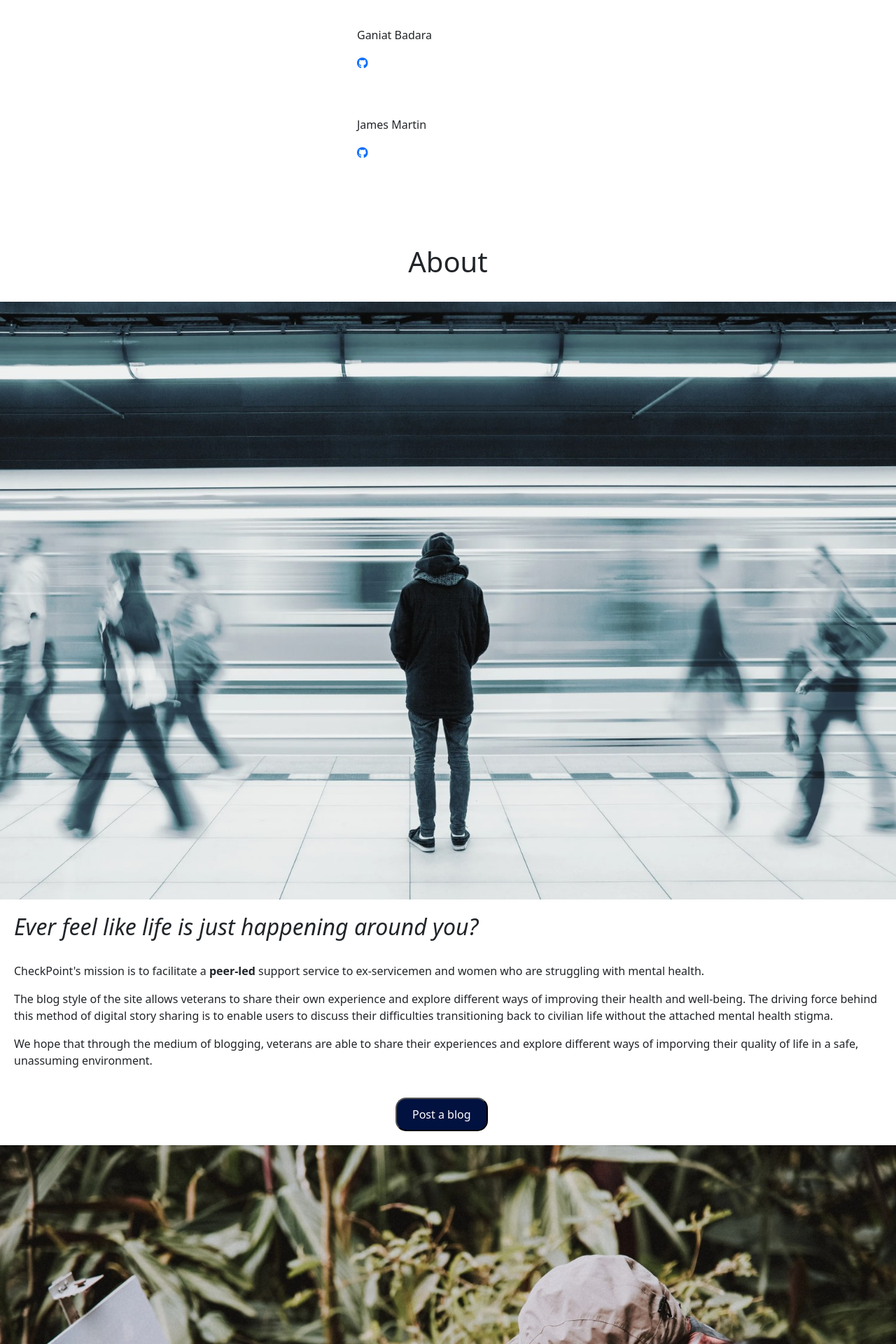
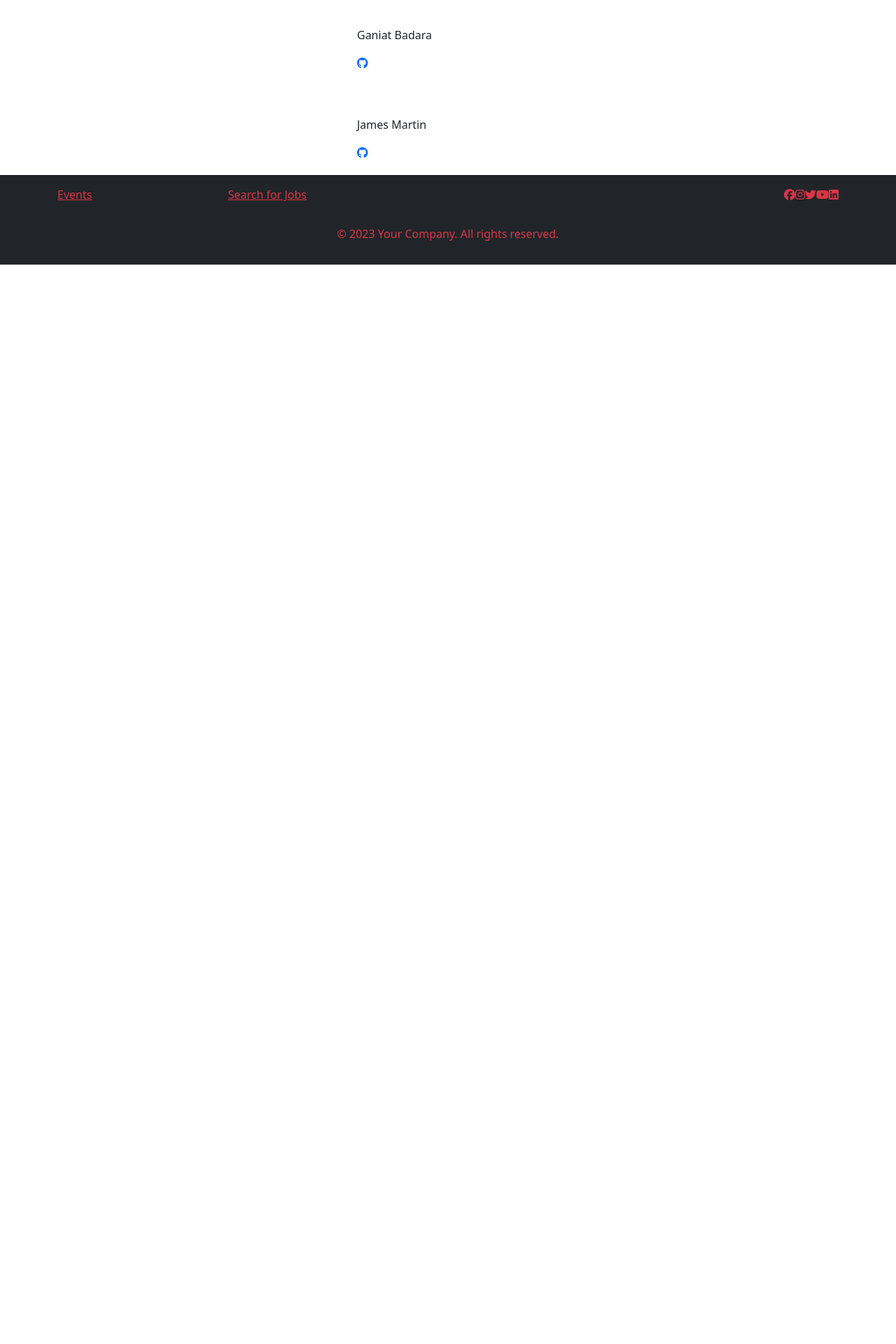
Before and after one commit to llewellynksj/CheckpointSite, a Django app: page /about/ in a window 1280 px wide. Shown: the part 3434-5354 px from the top of the page at 70% size. After the commit the page ends 3812 px from the top, so only its background shows below. Run offline with Django 3.2, Linux system fonts and the light colour scheme; some libraries are stand-ins or nearby versions.

Commit message:
"Remove duplicated information"

```diff
--- a/templates/includes/about.html
+++ b/templates/includes/about.html
@@ -2,14 +2,17 @@
 {% load static %}
 
 {% block content %}
+<!-- spacer section to push body below the nav bar -->
 <div class="spacer">
     &nbsp;
 </div>
 
+<!-- page title -->
 <div>
     <h1 class="page-title">About</h1>
 </div>
-<!-- About us section -->
+
+<!-- about us section -->
 <section class="flex-container">
     <img class="about-img" src="../../static/images/city_life.webp" alt="A man stands with his back to the camera while busy city life is happening around him">
     <div class="about-text">
@@ -25,82 +28,7 @@
 </section>
 
 
-<!-- What CheckPoint offers section -->
-<section class="flex-container about-section-2">
-    <img class="about-img" src="../../static/images/art.webp" alt="Two people sit painting on a canvas">
-    <div class="about-text">
-        <h3>How can CheckPoint help?</h3>
-        <p>Storytelling and art has been part of the human experience for generations. Stories are powerful and by telling your story you are able to spark conversations, create lasting relationships, and have the ability to voice your thoughts and ideas and have others listen and connect. Sometimes what we want to express cannot be expressed wholeheartedly through words and this is where art comes to play. You do not have to be an artist to create a work of art. You can use a variety of art tools; anything that you feel comfortable using and just express yourself. There is no judgement here.</p>
-        <p>CheckPoint allows you to write your story and/or digitally add your art. You can do this by taking a picture of your work and uploading it and/or write a blog post. Remember this is your space.</p>
-        <div class="button-container">
-            <button>Share your art</button>
-        </div>
-    </div>
-</section>
-
-
-<!-- CheckPoint creators section -->
-<section class="flex-container about-section-3">
-    <div>
-        <h3>Created by</h3>
-        <p>This website has been created by team Karma Bytes as part of the April 2023 <a href="https://codeinstitute.net/" target="_blank" rel="noopener" aria-label="visit the Code Institute website (opens in new tag)">Code Institute</a> Hackathon, in association with <a href="https://www.trustinsoda.com/" target="_blank" rel="noopener" aria-label="visit the Trust in SODA website (opens in new tag)">Trust in Soda</a> and <a href="https://www.ex-militarycareers.com/" target="_blank" rel="noopener" aria-label="visit the Ex-Military Careers website (opens in new tag)">Ex-Military Careers</a></p>
-    </div>
-    <div>
-        <div class="flex-container team">
-            <div>
-                <img class="profile-img" src="../../static/images/vasi.webp" alt="Headshot photo of team member Vasi">
-                <p>Vasilica Pavaloi</p>
-                <a href="#"><i class="fa-brands fa-github"></i></a>
-            </div>
-            <div>
-                <img class="profile-img" src="../../static/images/amanda.webp" alt="Headshot photo of team member Amanda">
-                <p>Amanda Pita</p>
-                <a href="#"><i class="fa-brands fa-github"></i></a>
-            </div>
-            <div>
-                <img class="profile-img" src="../../static/images/kate.webp" alt="Headshot photo of team member Kate">
-                <p>Kate Llewellyn</p>
-                <a href="#"><i class="fa-brands fa-github"></i></a>
-            </div>
-        </div>
-        <div class="flex-container team">
-            <div>
-                <img class="profile-img" src="" alt="">
-                <p>Ganiat Badara</p>
-                <a href="#"><i class="fa-brands fa-github"></i></a>
-            </div>
-            <div>
-                <img class="profile-img" src="" alt="">
-                <p>James Martin</p>
-                <a href="#"><i class="fa-brands fa-github"></i></a>
-            </div>
-        </div>
-    </div>
-</section>
-<div class="spacer">
-    &nbsp;
-</div>
-
-<div>
-    <h1 class="page-title">About</h1>
-</div>
-<!-- About us section -->
-<section class="flex-container">
-    <img class="about-img" src="../../static/images/city_life.webp" alt="A man stands with his back to the camera while busy city life is happening around him">
-    <div class="about-text">
-        <h2><em>Ever feel like life is just happening around you?</em></h2>
-        <br>
-        <p>CheckPoint's mission is to facilitate a <strong>peer-led</strong> support service to ex-servicemen and women who are struggling with mental health.</p>
-        <p>The blog style of the site allows veterans to share their own experience and explore different ways of improving their health and well-being. The driving force behind this method of digital story sharing is to enable users to discuss their difficulties transitioning back to civilian life without the attached mental health stigma.</p>
-        <p>We hope that through the medium of blogging, veterans are able to share their experiences and explore different ways of imporving their quality of life in a safe, unassuming environment.</p>
-        <div class="button-container">
-            <button>Post a blog</button>
-        </div>
-    </div>
-</section>
-
-
-<!-- What CheckPoint offers section -->
+<!-- what CheckPoint offers section -->
 <section class="flex-container about-section-2">
     <img class="about-img" src="../../static/images/art.webp" alt="Two people sit painting on a canvas">
     <div class="about-text">
```
